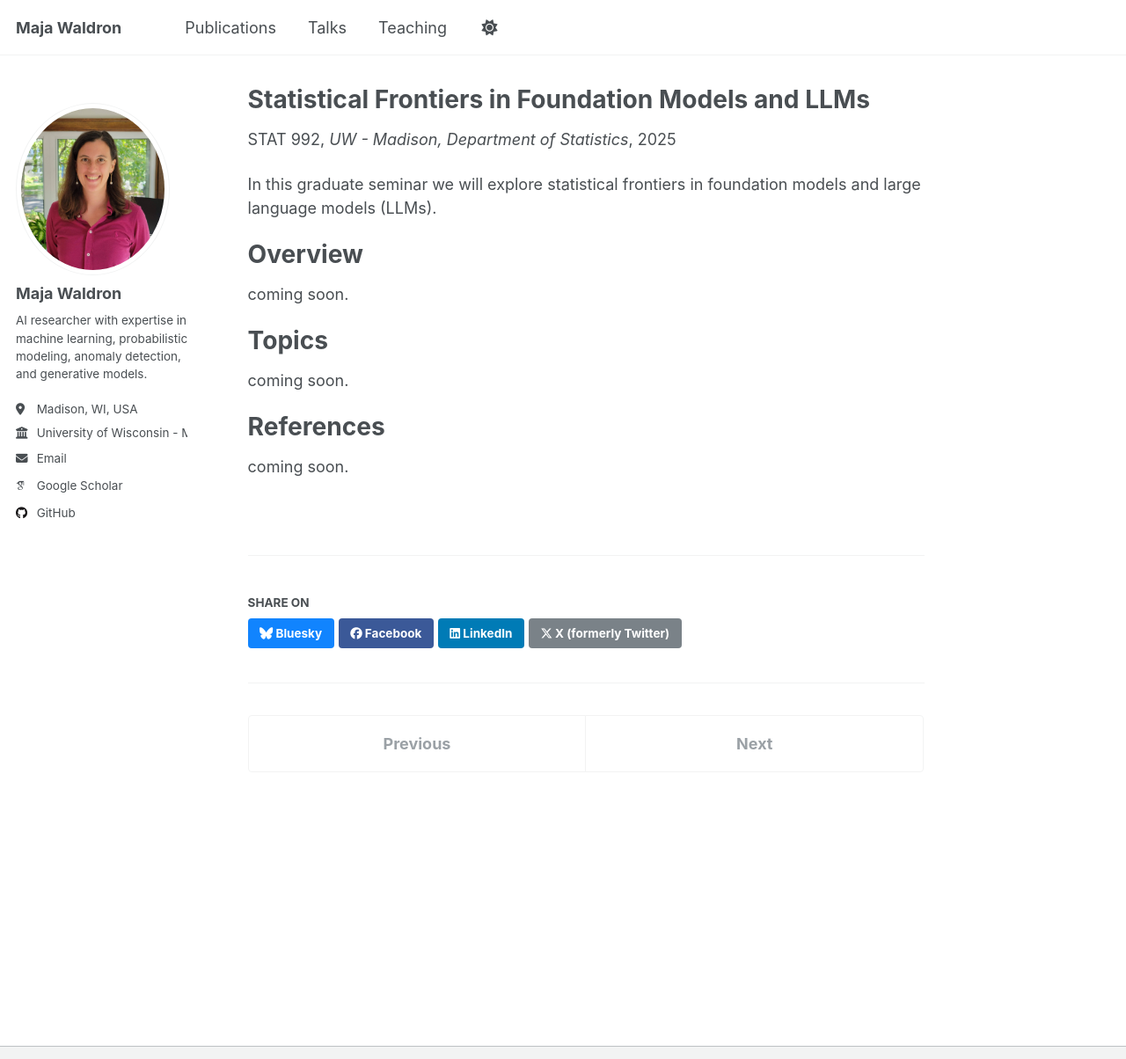
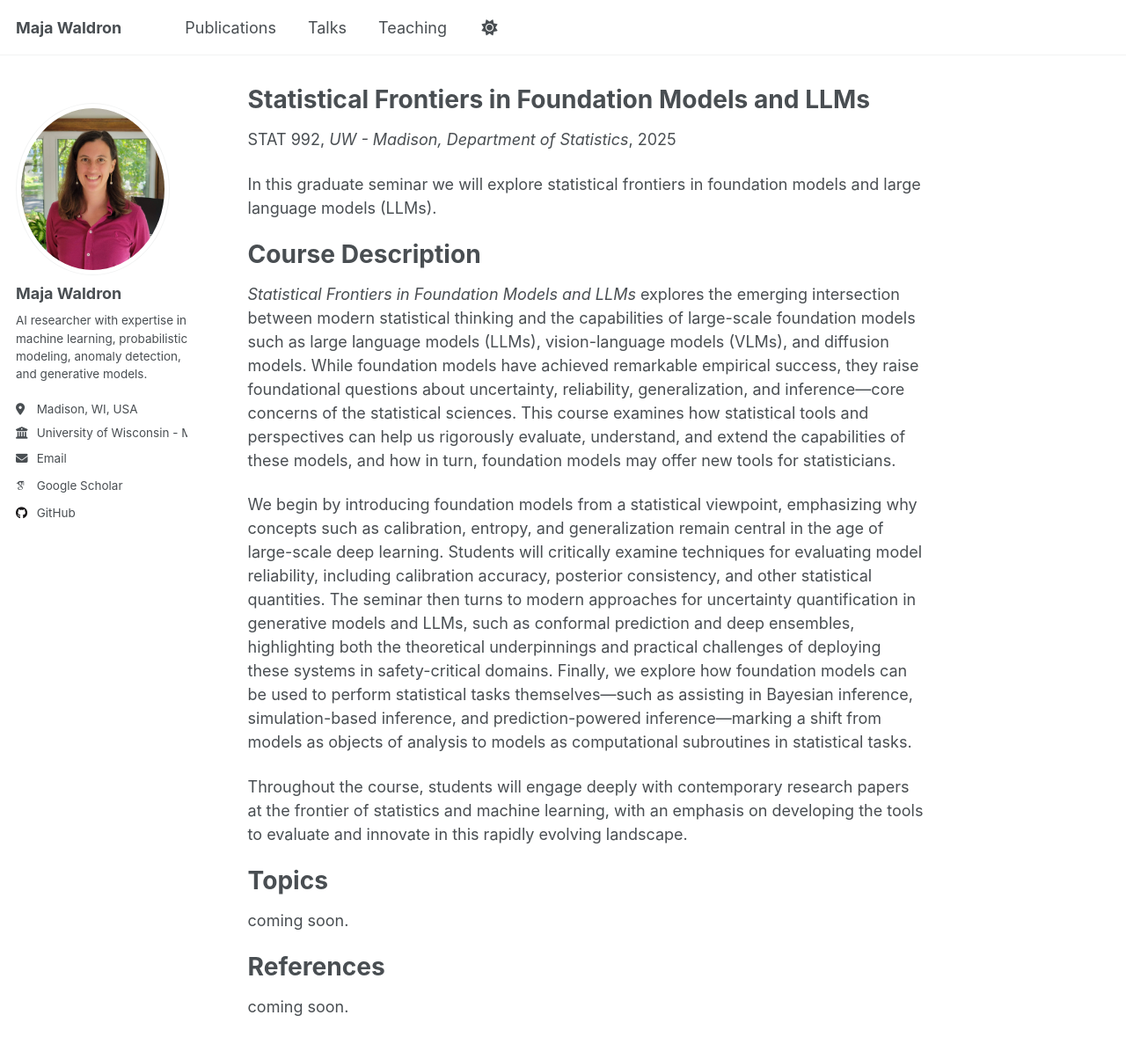
Before and after one commit to maja-waldron/maja-waldron.github.io, a Jekyll site: the page built from _teaching/2025-SFLLM.md, in a window 1280 px wide and 1400 px high, cut to the strip 0-1204 px from the top of the window. Shown: the whole strip at 88% size. Built offline with Jekyll 4.4.1, drawn with Linux system fonts in a browser that asks for light colours; some web fonts are replaced.

Commit message:
course description 992

```diff
--- a/_teaching/2025-SFLLM.md
+++ b/_teaching/2025-SFLLM.md
@@ -9,9 +9,13 @@ location: "Madison, WI"
 ---
 In this graduate seminar we will explore statistical frontiers in foundation models and large language models (LLMs).
 
-Overview
+Course Description
 ======
-coming soon.
+*Statistical Frontiers in Foundation Models and LLMs* explores the emerging intersection between modern statistical thinking and the capabilities of large-scale foundation models such as large language models (LLMs), vision-language models (VLMs), and diffusion models. While foundation models have achieved remarkable empirical success, they raise foundational questions about uncertainty, reliability, generalization, and inference—core concerns of the statistical sciences. This course examines how statistical tools and perspectives can help us rigorously evaluate, understand, and extend the capabilities of these models, and how in turn, foundation models may offer new tools for statisticians.
+
+We begin by introducing foundation models from a statistical viewpoint, emphasizing why concepts such as calibration, entropy, and generalization remain central in the age of large-scale deep learning. Students will critically examine techniques for evaluating model reliability, including calibration accuracy, posterior consistency, and other statistical quantities. The seminar then turns to modern approaches for uncertainty quantification in generative models and LLMs, such as conformal prediction and deep ensembles, highlighting both the theoretical underpinnings and practical challenges of deploying these systems in safety-critical domains. Finally, we explore how foundation models can be used to perform statistical tasks themselves—such as assisting in Bayesian inference, simulation-based inference, and prediction-powered inference—marking a shift from models as objects of analysis to models as computational subroutines in statistical tasks.
+
+Throughout the course, students will engage deeply with contemporary research papers at the frontier of statistics and machine learning, with an emphasis on developing the tools to evaluate and innovate in this rapidly evolving landscape.
 
 Topics
 ======
```
